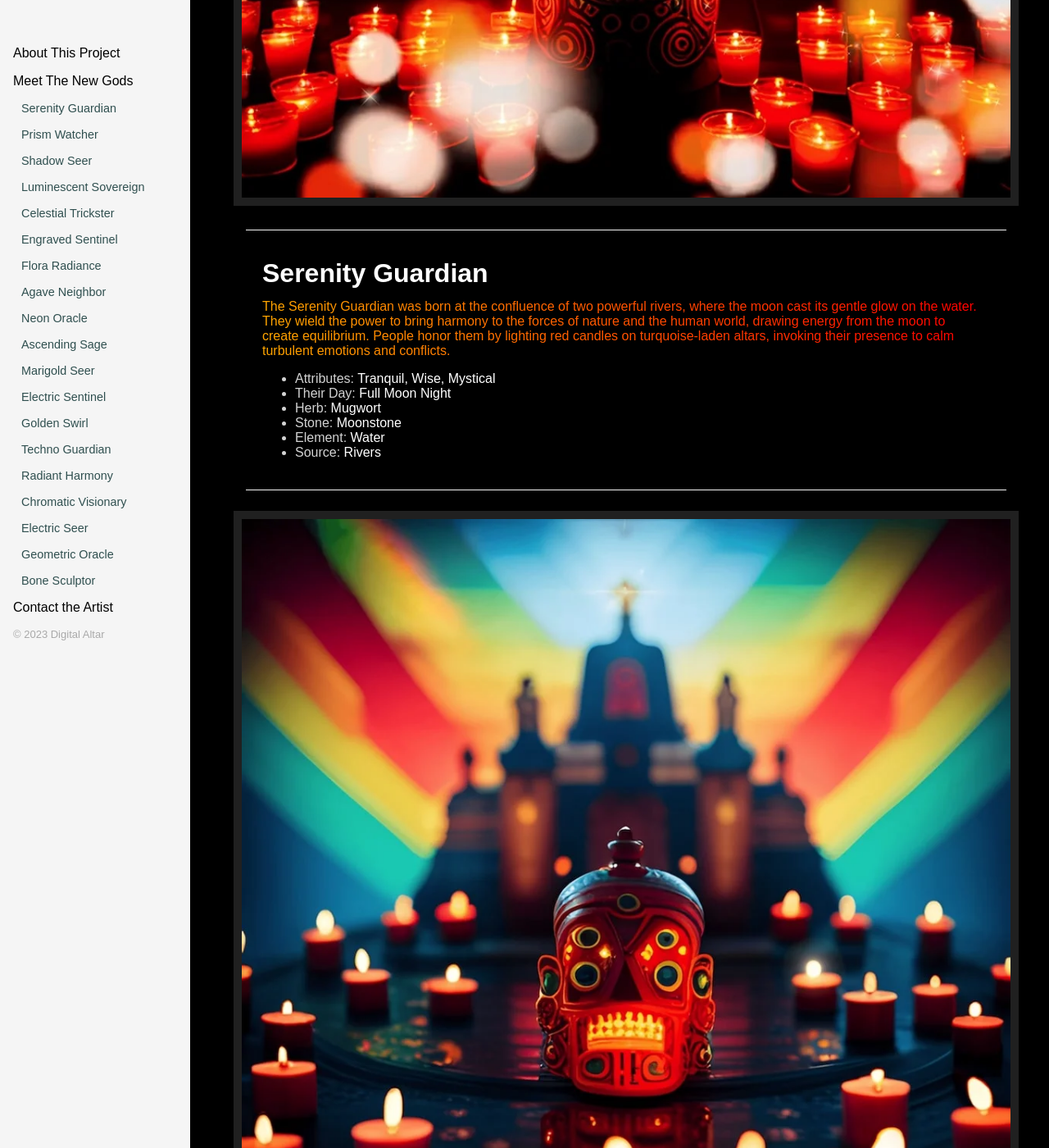
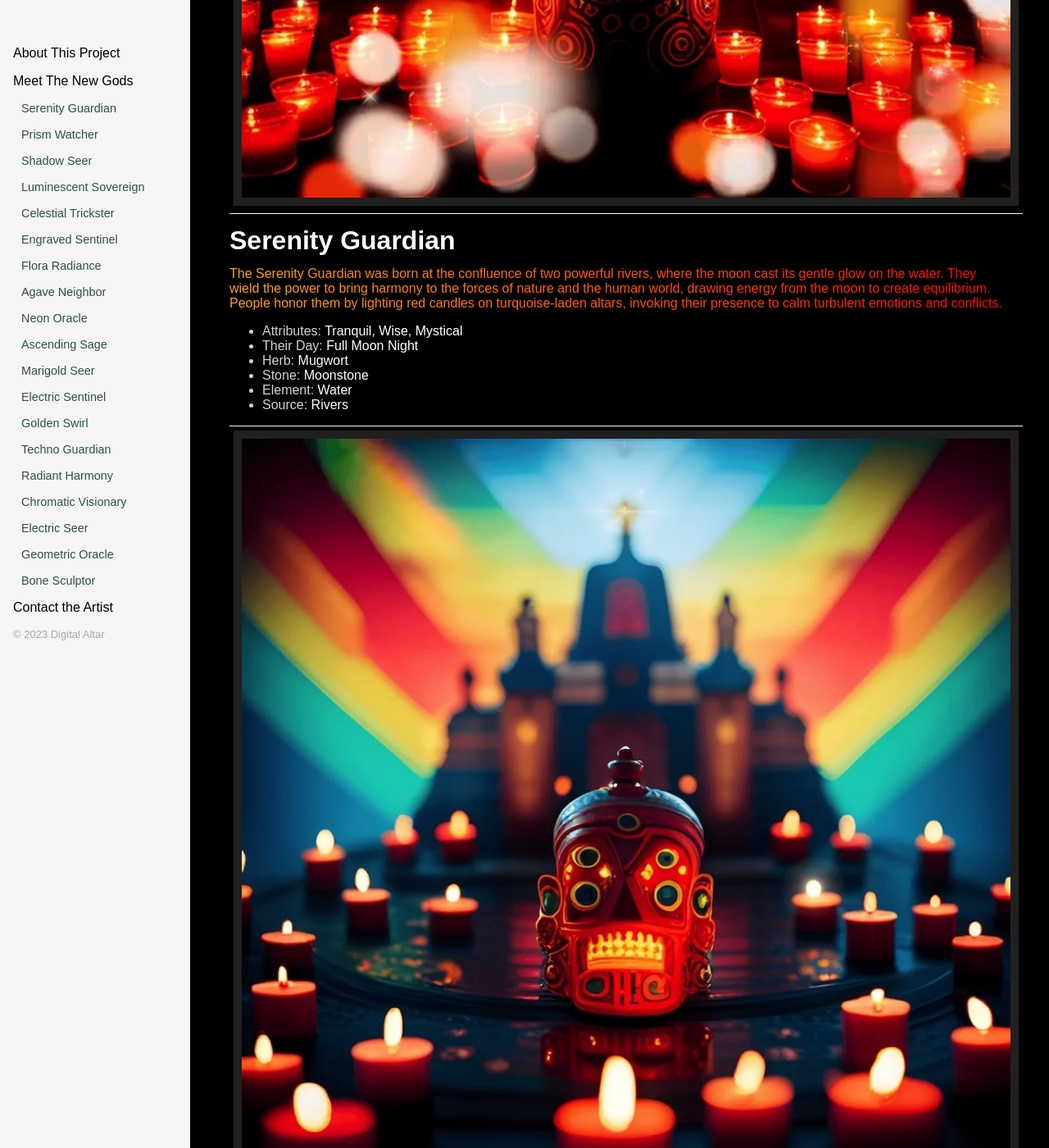
Before and after one commit to Digital-Altar/new-gods, a Jekyll site: the page built from index.markdown, in a window 1280 px wide and 1400 px high, scrolled down 1103 px. Shown: the whole window at 82% size. Built offline with Jekyll 4.4.1, drawn with Linux system fonts in a browser that asks for light colours.

Commit message:
Updating styles

```diff
--- a/assets/css/styles.css
+++ b/assets/css/styles.css
@@ -93,8 +93,6 @@ h1 {
 .god-info {
 	border-top: solid 1px whitesmoke;
 	border-bottom: solid 1px whitesmoke;
-	padding: 20px;
-	margin: 20px;
 }
 .god-info p {
 	background-image: linear-gradient(to right, orange, red);
@@ -148,4 +146,7 @@ li span {
     height: auto;
     overflow-y: scroll;
   }
+  main {
+  	padding: 1rem;
+  }
 }
```
